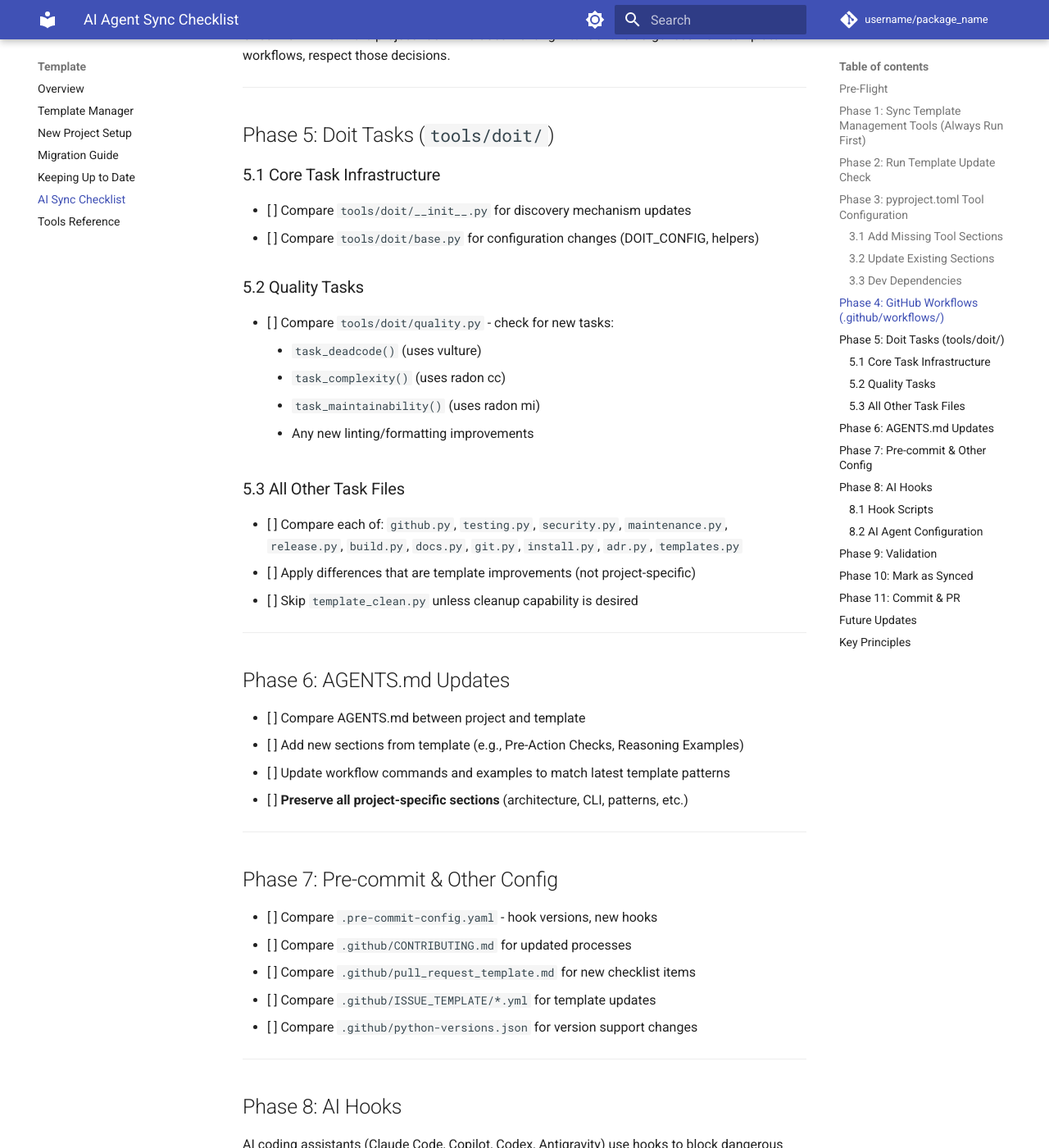
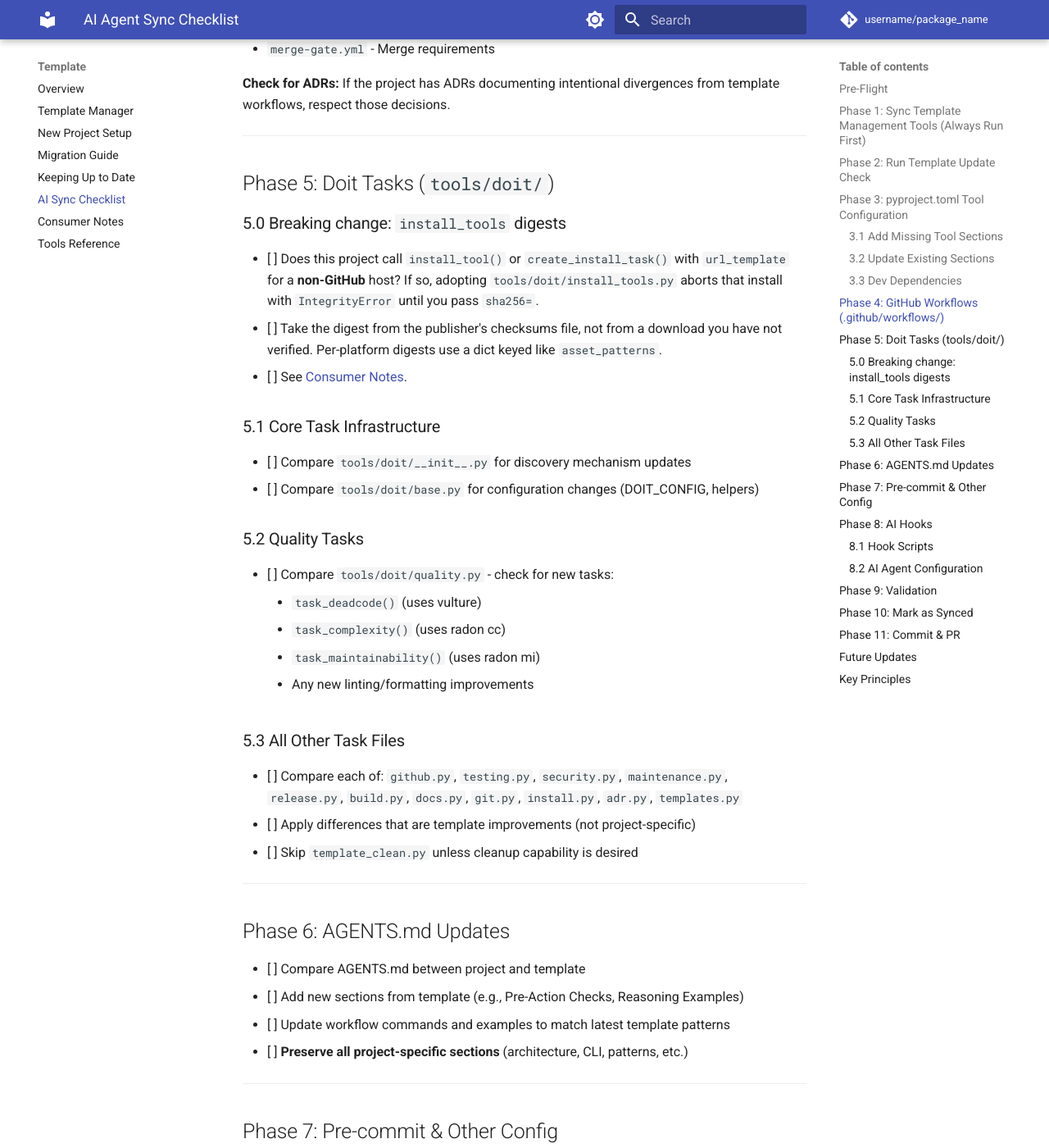
Before and after one commit to endavis/pyproject-template, an MkDocs documentation site: the page built from docs/template/ai-sync-checklist.md, in a window 1280 px wide and 1400 px high, scrolled down 3992 px. Shown: the whole window at 82% size. Built offline with MkDocs 1.6.1 and Material for MkDocs 9.7.7, drawn with Linux system fonts in a browser that asks for light colours; comment, search, counter and statistics services are not loaded; some of the changed text lies outside the part shown.

Commit message:
docs: give consumer-facing changes a home in the sync path (merges PR #768, addresses #749)
#749 C1: making `sha256` mandatory for downloads from hosts outside
IMPLICITLY_TRUSTED_HOSTS is a breaking change for any caller passing
`url_template` for a non-GitHub host -- which is the case ADR-9015 introduced
`url_template` for, naming releases.hashicorp.com, terraform and opentofu. So the
projects most likely to break are the ones the feature was built for.

It was documented in ADR-9015 and the install-tools reference. Neither is read
during a sync, and nothing in the sync path mentioned it, so a project adopting
`tools/doit/install_tools.py` got a runtime abort with no prior warning. The
audit found no doc anywhere carrying consumer-facing breaking changes, which is
why this one had nowhere to go.

Adds `docs/template/consumer-notes.md` as that home: what changes under a
downstream project, and what to do about it. Per-topic docs keep explaining how
things work and the page links them rather than restating the reasoning. It
carries C1 with the real IntegrityError text and the dict-keyed fix, C2's hook
re-install, and the behaviour changes from E plus the two this session added --
the hook blocking more, and long commit messages going in a file.

Wired into the paths a syncing reader actually opens, which is the failure this
addresses: a Breaking and behaviour changes section in updates.md ahead of Files
to Review Carefully; `tools/doit/install_tools.py` added to that list with the
digest caveat; C2 inline at migration.md's Verify Locally step; and three steps
in the AI sync checklist -- read the notes at pre-flight, a 5.0 breaking-change
block in the tools/doit phase, and the hook re-run in Phase 7.

The entries appear both on the page and inline at each point of use. The
duplication is deliberate: a reader partway through a sync should not have to
follow a link to learn their install will abort. ADR-9018 asks that duplication
be justified rather than left implicit, so this is the justification.

All seven new cross-document anchors were checked to resolve rather than
assumed.

Addresses #749


Claude-Session: https://claude.ai/code/session_01YAvpAgsk23wBAPcDifytbZ

Co-authored-by: Claude Opus 5 <noreply@anthropic.com>

````diff
--- a/docs/template/ai-sync-checklist.md
+++ b/docs/template/ai-sync-checklist.md
@@ -30,6 +30,8 @@ This checklist guides an AI agent through synchronizing a downstream project wit
     --body="## Description\nSynchronize project with latest pyproject-template improvements."
   ```
 - [ ] Create branch linked to the issue (e.g., `chore/<issue#>-sync-pyproject-template`)
+- [ ] Read [Consumer Notes](consumer-notes.md) — the breaking and behaviour changes that
+      arrive through this sync. Note which apply to this project before adopting any drift.
 
 ---
 
@@ -157,6 +159,15 @@ For each workflow file flagged as **Modified** or **Missing**:
 
 ## Phase 5: Doit Tasks (`tools/doit/`)
 
+### 5.0 Breaking change: `install_tools` digests
+
+- [ ] Does this project call `install_tool()` or `create_install_task()` with `url_template`
+      for a **non-GitHub** host? If so, adopting `tools/doit/install_tools.py` aborts that
+      install with `IntegrityError` until you pass `sha256=`.
+- [ ] Take the digest from the publisher's checksums file, not from a download you have not
+      verified. Per-platform digests use a dict keyed like `asset_patterns`.
+- [ ] See [Consumer Notes](consumer-notes.md#install_tools-requires-sha256-for-untrusted-hosts).
+
 ### 5.1 Core Task Infrastructure
 
 - [ ] Compare `tools/doit/__init__.py` for discovery mechanism updates
@@ -188,6 +199,11 @@ For each workflow file flagged as **Modified** or **Missing**:
 ---
 
 ## Phase 7: Pre-commit & Other Config
+
+- [ ] After adopting `.pre-commit-config.yaml`, run `doit pre_commit_install` **again** —
+      the config declares four hook types and `commit-msg` is newly among them. An earlier
+      install leaves it absent, and conventional-commit enforcement silently does not run.
+      Verify with `ls .git/hooks/`.
 
 - [ ] Compare `.pre-commit-config.yaml` - hook versions, new hooks
 - [ ] Compare `.github/CONTRIBUTING.md` for updated processes
--- a/mkdocs.yml
+++ b/mkdocs.yml
@@ -138,6 +138,7 @@ nav:
       - Migration Guide: template/migration.md
       - Keeping Up to Date: template/updates.md
       - AI Sync Checklist: template/ai-sync-checklist.md
+      - Consumer Notes: template/consumer-notes.md
       - Tools Reference: template/tools-reference.md
   - Decisions:
       - Overview: decisions/README.md
````
Also changed, not shown: docs/TABLE_OF_CONTENTS.md (+1 -0 lines), docs/template/consumer-notes.md (added, +118 -0 lines), docs/template/migration.md (+4 -0 lines), docs/template/updates.md (+9 -0 lines).
